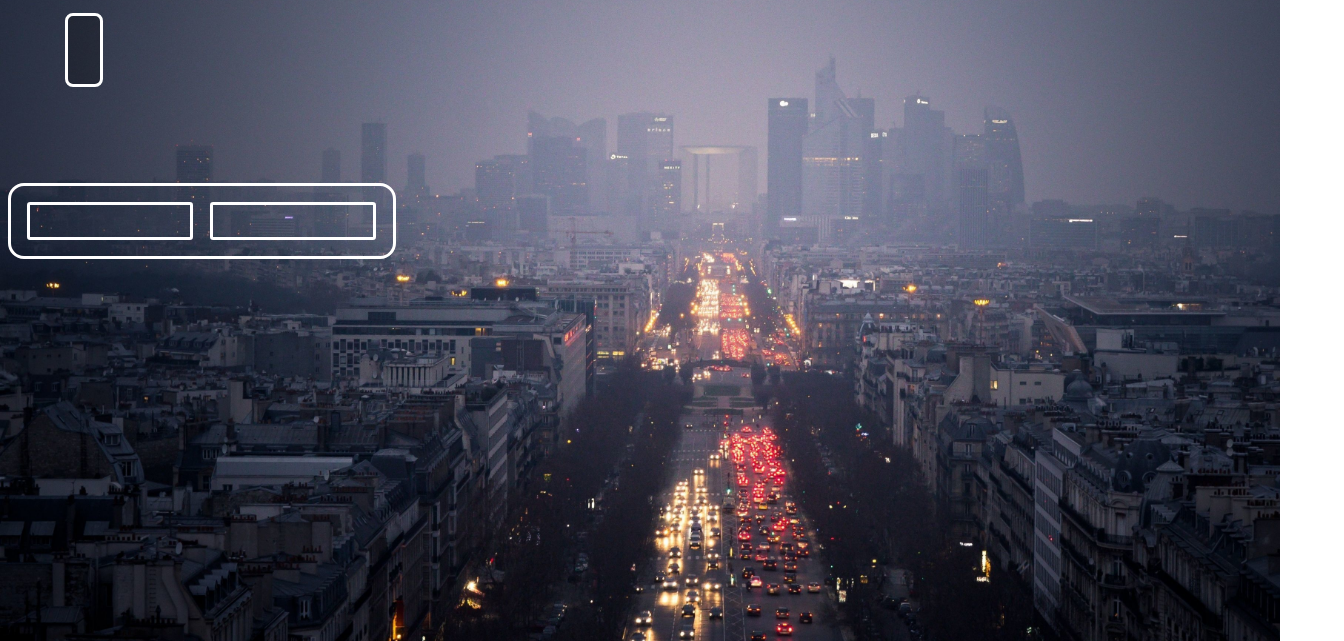
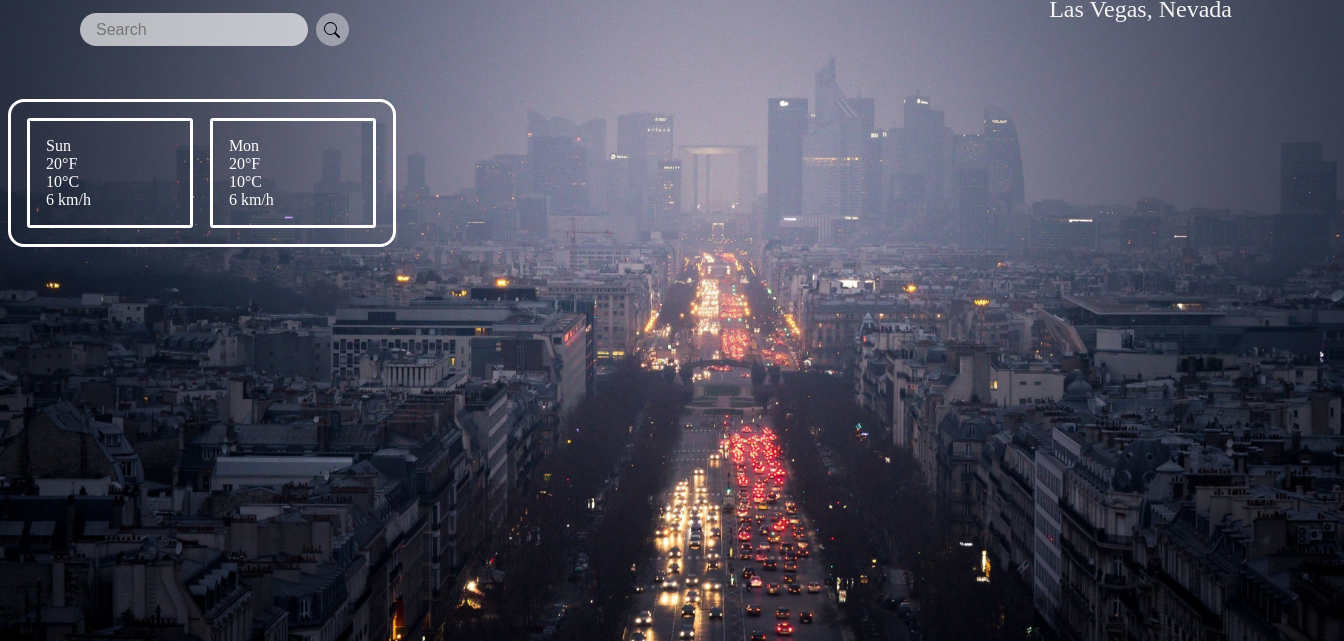
Before and after one commit to zackalsiday/Weathery, a website built with webpack: page index.html in a window 1280 px wide. Shown: the part 159-800 px from the top of the page, 1344 px wide, since content can reach past the window. Built offline with Linux system fonts and the light colour scheme.

Commit message:
reformatting code

```diff
--- a/index.html
+++ b/index.html
@@ -16,63 +16,67 @@
 <body>
   <img class="main-logo" src="./images/toppng.com-simple-cloud-icon-cloud-icon-transparent-958x548.png" /><span class="main-title">Weathery</span>
 
-  <div id="location"></div>
-  <div class="weather-info-box">
-    <div id="humidity"></div>
-    <br/>
-    <div id="temperature"></div>
-    <br/>
-    <div id="wind-speed"></div>
+  <div id="location">Las Vegas, Nevada</div>
+  <div class="search">
+    <input type="text" class="search-bar" placeholder="Search">
+    <button class="search-but"><svg stroke="currentColor" fill="currentColor" stroke-width="0" viewBox="0 0 16 16" height="1.2em" width="1.2em"
+      xmlns="http://www.w3.org/2000/svg">
+      <path fill-rule="evenodd"
+        d="M10.442 10.442a1 1 0 011.415 0l3.85 3.85a1 1 0 01-1.414 1.415l-3.85-3.85a1 1 0 010-1.415z" clip-rule="evenodd">
+      </path>
+      <path fill-rule="evenodd" d="M6.5 12a5.5 5.5 0 100-11 5.5 5.5 0 000 11zM13 6.5a6.5 6.5 0 11-13 0 6.5 6.5 0 0113 0z"
+        clip-rule="evenodd"></path>
+    </svg></button>
   </div>
   <div class="weeks-weather">
     <div class="days">
-      <div id="day-one-day"></div>
-      <div id="day-one-far"></div>
-      <div id="day-one-cel"></div>
-      <div id="day-one-windspeed"></div>
+      <div id="day-one-day">Sun</div>
+      <div id="day-one-far">20&degF</div>
+      <div id="day-one-cel">10&degC</div>
+      <div id="day-one-windspeed">6 km/h</div>
 
     </div>
     <div class="space">hii</div>
     <div class="days">
-      <div id="day-two-day"></div>
-      <div id="day-two-far"></div>
-      <div id="day-two-cel"></div>
-      <div id="day-two-windspeed"></div>
+      <div id="day-two-day">Mon</div>
+      <div id="day-two-far">20&degF</div>
+      <div id="day-two-cel">10&degC</div>
+      <div id="day-two-windspeed">6 km/h</div>
     </div>
     <div class="space">hii</div>
     <div class="days">
-      <div id="day-three-day"></div>
-      <div id="day-three-far"></div>
-      <div id="day-three-cel"></div>
-      <div id="day-three-windspeed"></div>
+      <div id="day-three-day">Tue</div>
+      <div id="day-three-far">20&degF</div>
+      <div id="day-three-cel">10&degC</div>
+      <div id="day-three-windspeed">6 km/h</div>
     </div>
     <div class="space">hii</div>
     <div class="days">
-          <div id="day-four-day"></div>
-          <div id="day-four-far"></div>
-          <div id="day-four-cel"></div>
-          <div id="day-four-windspeed"></div>
+          <div id="day-four-day">Wed</div>
+          <div id="day-four-far">20&degF</div>
+          <div id="day-four-cel">10&degC</div>
+          <div id="day-four-windspeed">6 km/h</div>
     </div>
     <div class="space">hii</div>
     <div class="days">
-          <div id="day-five-day"></div>
-          <div id="day-five-far"></div>
-          <div id="day-five-cel"></div>
-          <div id="day-five-windspeed"></div>
+          <div id="day-five-day">Thur</div>
+          <div id="day-five-far">20&degF</div>
+          <div id="day-five-cel">10&degC</div>
+          <div id="day-five-windspeed">6 km/h</div>
     </div>
     <div class="space">hii</div>
     <div class="days">
-            <div id="day-six-day"></div>
-            <div id="day-six-far"></div>
-            <div id="day-six-cel"></div>
-            <div id="day-six-windspeed"></div>
+            <div id="day-six-day">Fri</div>
+            <div id="day-six-far">20&degF</div>
+            <div id="day-six-cel">10&degC</div>
+            <div id="day-six-windspeed">6 km/h</div>
     </div>
     <div class="space">hii</div>
     <div class="days">
-      <div id="day-seven-day"></div>
-      <div id="day-seven-far"></div>
-      <div id="day-seven-cel"></div>
-      <div id="day-seven-windspeed"></div>
+      <div id="day-seven-day">Sat</div>
+      <div id="day-seven-far">20&degF</div>
+      <div id="day-seven-cel">10&degC</div>
+      <div id="day-seven-windspeed">6 km/h</div>
     </div>
   </div>
 </body>
--- a/src/index.js
+++ b/src/index.js
@@ -1,3 +1,3 @@
- const infoBox = require("./scripts/info-box")
- const weeks_weather = require("./scripts/weeks_weather")
+
+const weeks_weather = require("./scripts/weeks_weather")
 const location = require("./scripts/location")
--- a/src/index.scss
+++ b/src/index.scss
@@ -1,4 +1,4 @@
 @import './styles/main-logo.css';
-@import './styles/info-box.css';
 @import './styles/weeks-weather.css';
-@import './styles/location.css'
+@import './styles/location.css';
+@import './styles/search-bar.css';
--- a/src/scripts/location.js
+++ b/src/scripts/location.js
@@ -1,17 +1,14 @@
 
-// var lat;
-// var lon;
+var lat;
+var lon;
 
-//  navigator.geolocation.getCurrentPosition(function (position) {
-//      if ('geolocation' in navigator) {
-//            lat = position.coords.latitude
-//            lon = position.coords.longitude
+ navigator.geolocation.getCurrentPosition(function (position) {
+     if ('geolocation' in navigator) {
+           lat = position.coords.latitude
+           lon = position.coords.longitude
 
-//     var obj;
-//     fetch(`https://api.bigdatacloud.net/data/reverse-geocode-with-timezone?latitude=${lat}&longitude=${lon}&localityLanguage=en&key=2e1af372c3224765a2abf47ef4f84cad`)
-//     .then(response => response.json())
-//     .then(data => obj = data)
-//     .then(() => window.obj = obj)
-//         .then(() => document.getElementById("location").innerHTML = `${window.obj.city},${window.obj.principalSubdivision}`)
-//      }
-// })
+
+
+
+     }
+})
--- a/src/styles/info-box.css
+++ /dev/null
@@ -1,11 +0,0 @@
-.weather-info-box{
-    border-style: solid;
-    width: fit-content;
-    padding: 1rem;
-    position: relative;
-    left: 4.5%;
-    top: 1rem;
-    color: white;
-    background-color: rgba(0, 0, 0, 0.274);
-    border-radius: 0.5rem;
-}
--- a/src/styles/location.css
+++ b/src/styles/location.css
@@ -1,7 +1,7 @@
 #location {
    position: absolute;
    right: 3rem;
-   /* top: 1rem; */
+   top: 9.7rem;
    font-size: 1.5rem;
    color: whitesmoke;
 }
--- /dev/null
+++ b/src/styles/search-bar.css
@@ -0,0 +1,35 @@
+.search{
+    display: flex;
+    position: relative;
+    left: 4.5rem;
+    top: 1rem;
+    gap: 0.5rem;
+}
+
+.search-but{
+    border-radius: 50%;
+    height: 2.5em;
+    width: 2.5em;
+    border: none;
+    padding-top: 0.3em;
+    background-color: rgba(255, 255, 255, 0.404);
+    cursor: pointer;
+    transition: 0.2s;
+}
+
+.search-but:hover{
+    background-color: rgba(255, 255, 255, 0.657);
+}
+
+
+
+.search-bar{
+    border: none;
+    outline: none;
+    padding: 0.3em;
+    border-radius: 18px;
+    background-color: rgba(255, 255, 255, 0.664);
+    font-size: 1rem;
+    padding-left: 1rem;
+
+}
--- a/src/styles/weeks-weather.css
+++ b/src/styles/weeks-weather.css
@@ -1,7 +1,7 @@
 .weeks-weather{
     display: flex;
     position: relative;
-    top: 7rem;
+    top: 4.3rem;
     border-style: solid;
     padding: 1rem;
     width: 21.9rem;
@@ -14,6 +14,7 @@
 }
 .weeks-weather::-webkit-scrollbar {
   display: none;
+
 }
 .space{
     color: rgba(255, 255, 255, 0);
```
Also changed, not shown: src/scripts/info-box.js (deleted, +0 -21 lines), src/scripts/weeks_weather.js (+35 -25 lines), dist/main.css, dist/main.js.
